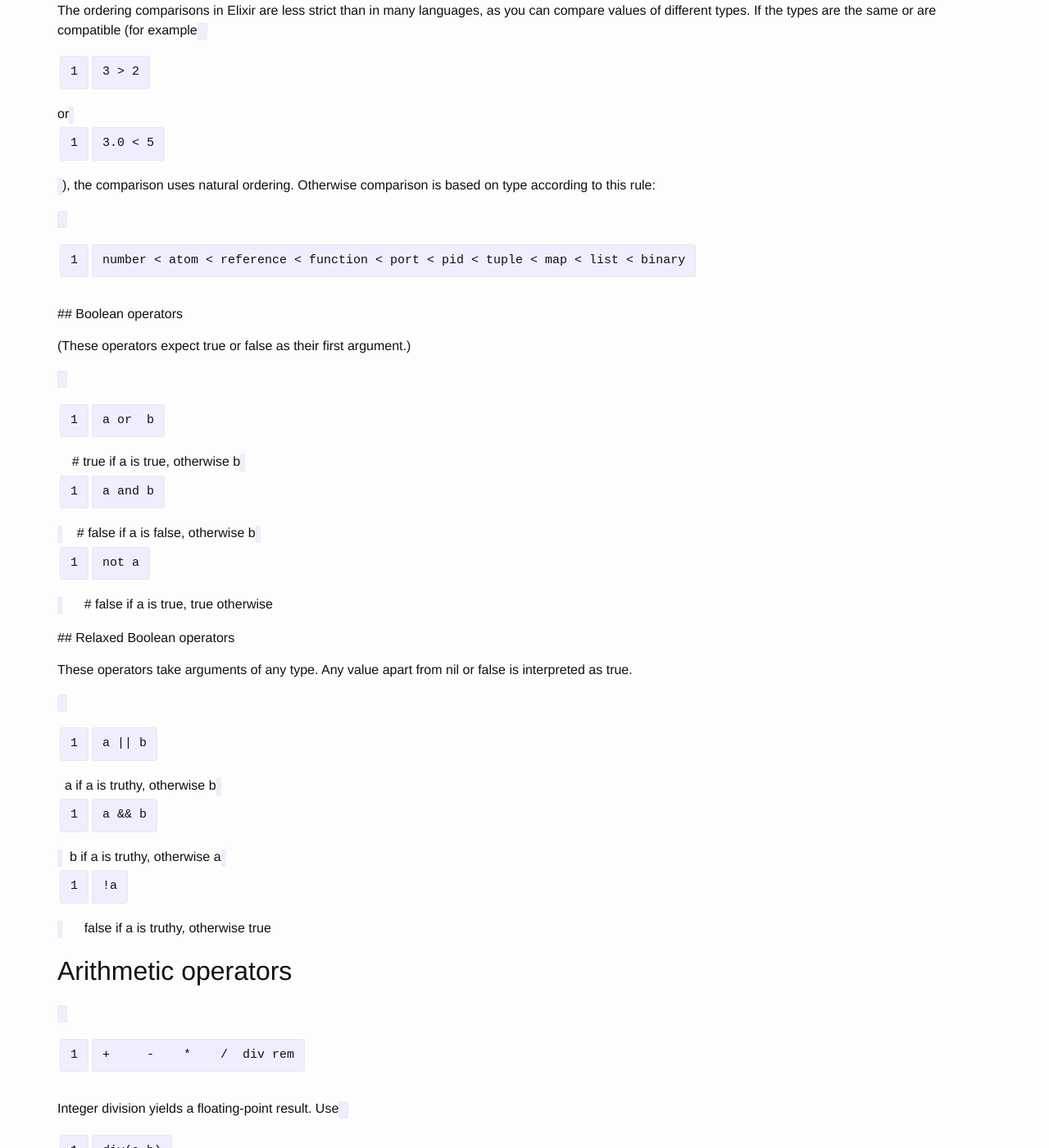
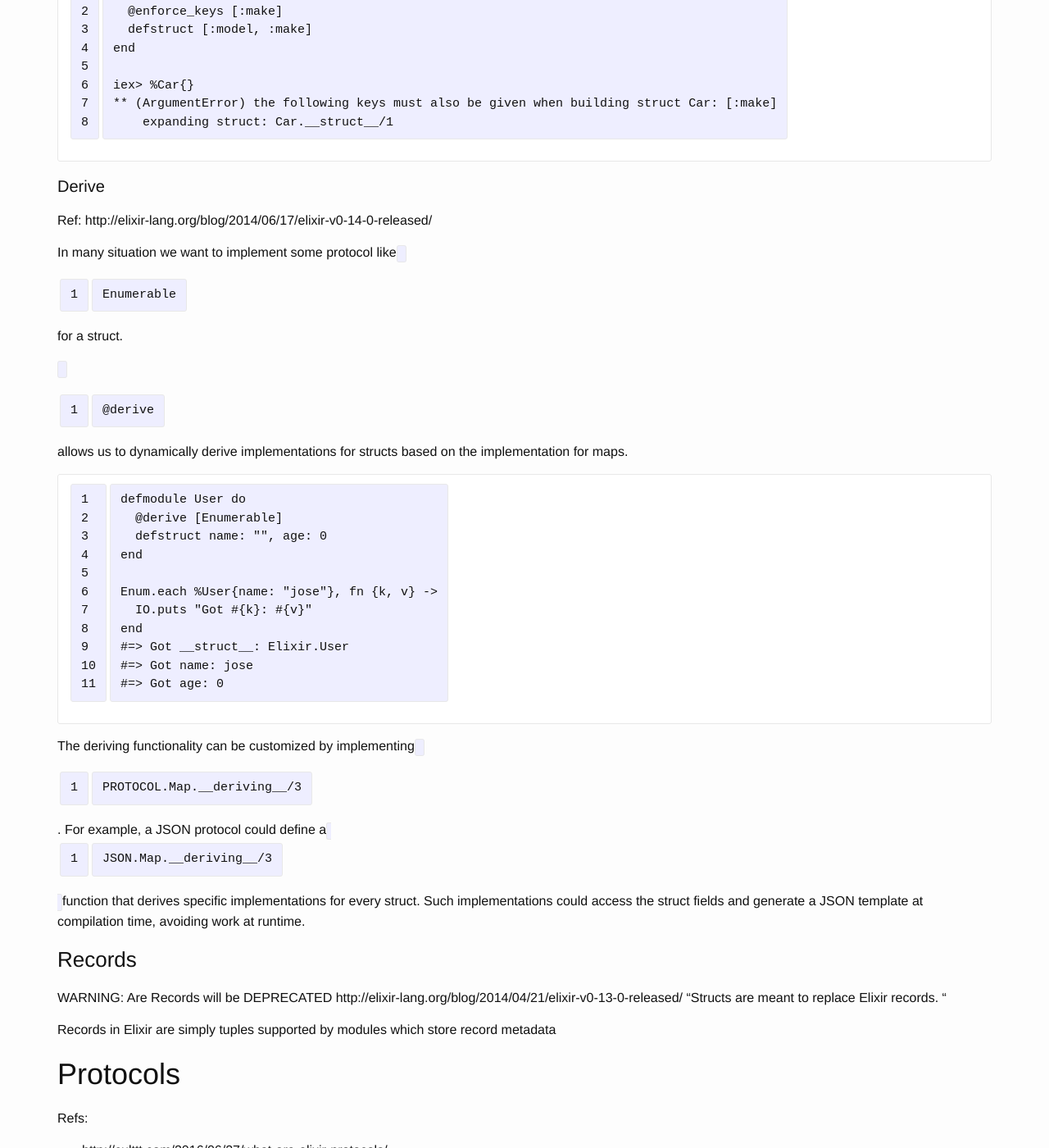
Before and after one commit to breezeight/nicola_blog, a Jekyll site: the page built from _guides/elixir.markdown, in a window 1280 px wide and 1400 px high, scrolled down 18786 px. Shown: the whole window at 82% size. Built offline with Jekyll 4.4.1, drawn with Linux system fonts in a browser that asks for light colours; some of the changed text lies outside the part shown.

Commit message:
Elixir protocol pipe

````diff
--- a/_guides/elixir.markdown
+++ b/_guides/elixir.markdown
@@ -49,6 +49,23 @@
 
 * 2016 THE LITTLE ELIXIR & OTP GUIDEBOOK: http://benjamintan.io/
 
+Elixir release notes:
+
+* All: http://elixir-lang.org/blog/categories.html#Releases
+* http://elixir-lang.org/blog/2014/04/21/elixir-v0-13-0-released/
+* http://elixir-lang.org/blog/2014/06/17/elixir-v0-14-0-released/
+  * derive
+  * Protocol consolidation
+  * Nested access
+  * Mix and OTP
+*
+  * Full release: https://github.com/elixir-lang/elixir/releases/tag/v1.4.0
+  * Registry
+  * Syntax coloring
+  * Task.async_stream
+  * Application inference
+  * Mix install from SCM
+
 # People and companies
 
 * José Valim, Founder and Director of Research and Development at Plataformatec
@@ -73,22 +90,45 @@
 * Erlang image: https://github.com/c0b/docker-erlang-otp/blob/ea32d5f6f1735f9f55bee04b112166da96eb9c73/19/Dockerfile
 * Elixir image: https://github.com/c0b/docker-elixir/blob/22ee98417200ef8d9a049b2b4504e7cf279e911f/1.2/Dockerfile
 
+## Install Multiple versions
+
 EVM Switching between multiple Erlang versions:
 
-* https://medium.com/@ivorpaul/switching-between-multiple-erlang-versions-5559923ea7cd#.24kbmsk9x
-
-## HEX
-
-https://hex.pm/docs/usage
+* evm https://medium.com/@ivorpaul/switching-between-multiple-erlang-versions-5559923ea7cd#.24kbmsk9x
+* kerl: `brew install kerl`
+
+
+Manage multiple Elixir version with Kiex:
+
+* `brew install kiex`
+* To install https://github.com/taylor/kiex
+* http://learningelixir.joekain.com/installing-multiple-elixir-version-with-kiex/
+* `kiex use 1.3.4`
+
+
+Another alternative is [ASDF](https://github.com/asdf-vm/asdf)
+
+## Erlang-Elixir Code Portability
+
+http://stackoverflow.com/questions/2255658/how-portable-are-erlang-beam-files
+
+
+## Editor - IDE
+
+### Intellij
+
+* `brew cask install intellij-idea-ce` ce = comunity edition
 
 ## Mix
+
+A build tool that ships with Elixir.
 
 Ref:
 
 * into: http://elixir-lang.org/getting-started/mix-otp/introduction-to-mix.html
 * [Mix doc](https://hexdocs.pm/mix/Mix.html)
 
-A build tool that ships with Elixir that provides tasks for
+Mix that provides tasks for:
 
 * creating,
 * compiling,
@@ -109,7 +149,7 @@
 * deps.get
 * compile
 * firmware
-
+* OTP application: come va gestita la voce "application" in un progetto gestito con Mix ?
 
 
 ### Project Structure
@@ -125,7 +165,18 @@
 
 `-S option` to run scripts: `iex -S mix`
 
-
+### Custom Mix Tasks
+
+http://elixir-recipes.github.io/mix/custom-mix-task/
+
+## HEX
+
+* [Hex Homepage](https://github.com/hexpm/hex)
+* https://hex.pm/docs/usage
+
+Hex is a package manager for the Erlang ecosystem.
+
+This project currently provides tasks that integrate with Mix, Elixir's build tool.
 
 
 # Testing and code quality
@@ -579,6 +634,37 @@
     expanding struct: Car.__struct__/1
 ```
 
+#### Derive
+
+Ref: http://elixir-lang.org/blog/2014/06/17/elixir-v0-14-0-released/
+
+In many situation we want to implement some protocol like `Enumerable` for a struct.
+
+`@derive` allows us to dynamically derive implementations for structs based on the implementation for maps.
+
+```
+defmodule User do
+  @derive [Enumerable]
+  defstruct name: "", age: 0
+end
+
+Enum.each %User{name: "jose"}, fn {k, v} ->
+  IO.puts "Got #{k}: #{v}"
+end
+#=> Got __struct__: Elixir.User
+#=> Got name: jose
+#=> Got age: 0
+```
+
+The deriving functionality can be customized by implementing `PROTOCOL.Map.__deriving__/3`. For example, a JSON protocol could define a `JSON.Map.__deriving__/3` function that derives specific implementations for every struct. Such implementations could access the struct fields and generate a JSON template at compilation time, avoiding work at runtime.
+
+### Records
+
+WARNING: Are Records will be DEPRECATED http://elixir-lang.org/blog/2014/04/21/elixir-v0-13-0-released/  "Structs are meant to replace Elixir records. "
+
+Records in Elixir are simply tuples supported by modules which store record metadata
+
+
 # Protocols
 
 Refs:
@@ -611,8 +697,33 @@
 
 Structs alongside protocols provide one of the most important features for Elixir developers: data polymorphism.
 
-
-
+Example:
+
+```
+defprotocol Size do
+  @doc "Calculates the size (and not the length!) of a data structure"
+  def size(data)
+end
+```
+
+
+The Size protocol expects a function called size that receives one argument (the data structure we want to know the size of) to be implemented. We can now implement this protocol for the data structures that would have a compliant implementation:
+
+```
+defimpl Size, for: BitString do
+  def size(string), do: byte_size(string)
+end
+
+defimpl Size, for: Map do
+  def size(map), do: map_size(map)
+end
+
+defimpl Size, for: Tuple do
+  def size(tuple), do: tuple_size(tuple)
+end
+```
+
+We didn’t implement the Size protocol for lists as there is no “size” information precomputed for lists, and the length of a list has to be computed (with length/1).
 
 ## Elixir Standard Protocols
 
@@ -677,6 +788,31 @@
 
 `a in enum` tests if a is included in enum (for example, a list or a range)
 
+## The pipe operator
+
+Refs:
+
+* http://culttt.com/2016/04/25/using-pipe-operator-elixir/
+* https://elixirschool.com/lessons/basics/pipe-operator/
+
+The Pipe operator makes easy to combine functions.
+
+In functional languages, you will often want to combine functions by passing the result of one function as the argument to the next.
+
+The pipe operator `|>` passes the result of an expression as the first parameter of another expression.
+
+Example:
+
+* `foo(bar(baz(new_function(other_function()))))` is quite messy
+* `other_function() |> new_function() |> baz() |> bar() |> foo()` has the same meaning but much more readable
+
+If you have more than one parameters, for example the `String.ends_with?(string, suffixes)` function, this syntax are equivalent:
+
+```
+"elixir" |> String.ends_with?("ixir")
+
+String.ends_with?("Elixir","ixir")
+```
 
 
 # Function, Modules and Pattern matching
@@ -1424,3 +1565,22 @@
 
 Leveraging Elixir to access HDFS-like and inter-operate to Python for the map-reduce or machine-learning, and back again to Elixir for the database and Web inter-operability. This can be done by using protobuffer or a common swap space.
 Again, one of the weakness of the software you mentioned is of being monolithic and to enforce the use of certain tools (above all Java).
+
+
+# Code Snippet
+
+## Iterate over an Enumerable ()
+
+```
+Enum.each %{foo: :bar}, fn {k, v} ->
+  IO.puts "Got #{k}: #{v}"
+end
+```
+
+
+
+# Common Liraries
+
+# Recipes
+
+https://elixir-examples.github.io/
````
Also changed, not shown: other parts of _guides/elixir.markdown (+9 -0 lines).
